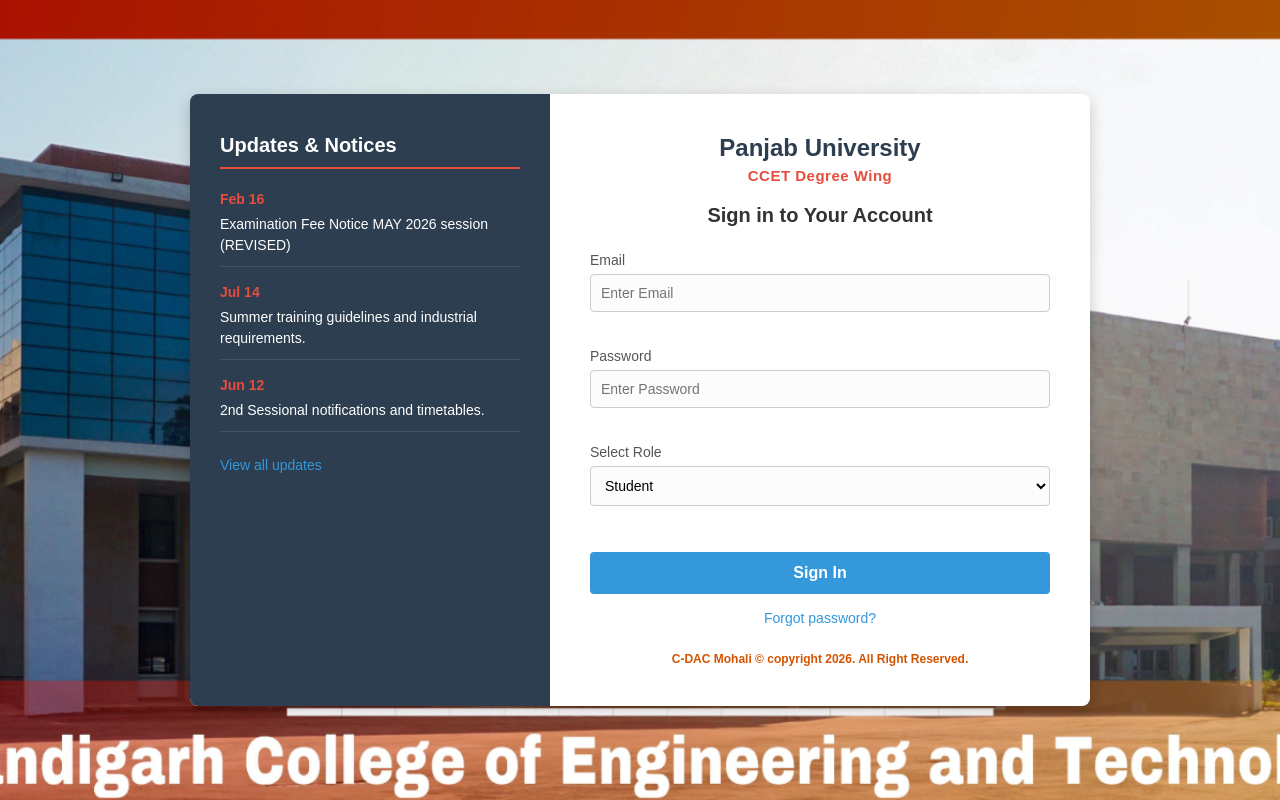
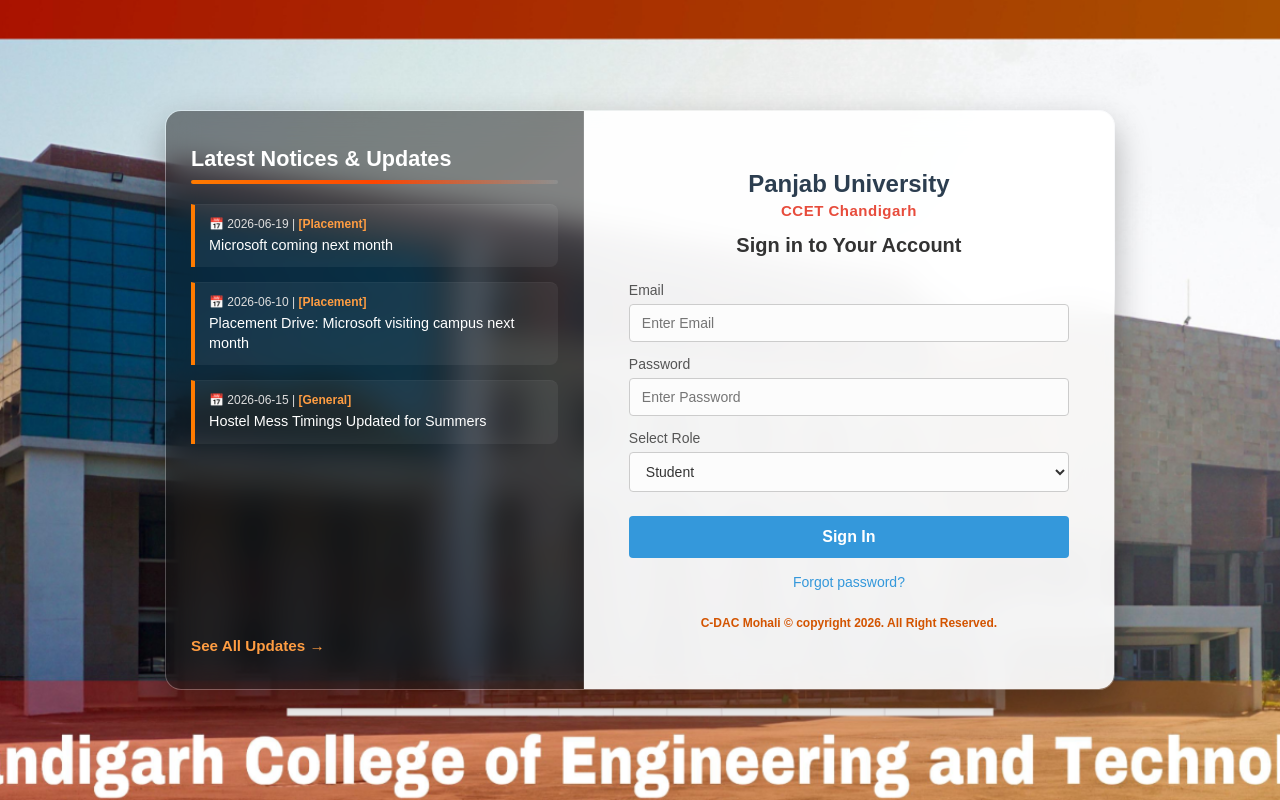
Before and after one commit to Ayush-Garg-CSE/ccet-academic-portal, a Flask app: page / in a window 1280 px wide. Run offline with Flask 3, Linux system fonts and the light colour scheme; data comes from the database, SQL or seed files in the repository; both versions use the stored data as it was after the commit.

Commit message:
Feat: Complete glassmorphic login portal with automated notice rolling queue

```diff
--- a/app.py
+++ b/app.py
@@ -4,20 +4,32 @@
 app = Flask(__name__)
 app.secret_key = "your_secret_key"
 
+# Helper function to connect to SQLite and return dictionary rows
+def get_db_connection():
+    conn = sqlite3.connect("users.db")
+    conn.row_factory = sqlite3.Row  # Allows accessing columns by name like row['title']
+    return conn
+
+# --- 1. HOME PORTAL ROUTE ---
 @app.route("/")
 def home():
-    return render_template("index.html")
+    conn = get_db_connection()
+    # Fetch all notices sorted by newest ID first
+    db_notices = conn.execute("SELECT * FROM notices ORDER BY id DESC").fetchall()
+    conn.close()
 
+    # Only pass the latest 3 notices to the front page frosted card
+    return render_template("index.html", latest_notices=db_notices[:3])
+
+# --- 2. LOGIN SYSTEM ---
 @app.route("/login", methods=["POST"])
 def login():
     email = request.form.get("email")
     password = request.form.get("password")
     role = request.form.get("role")
 
-    conn = sqlite3.connect("users.db")
-    cursor = conn.cursor()
-    cursor.execute("SELECT * FROM users WHERE email=? AND password=? AND role=?", (email, password, role))
-    user = cursor.fetchone()
+    conn = get_db_connection()
+    user = conn.execute("SELECT * FROM users WHERE email=? AND password=? AND role=?", (email, password, role)).fetchone()
     conn.close()
 
     if user:
@@ -32,13 +44,55 @@
     else:
         return "Access Denied. Invalid credentials or role."
 
+# --- 3. STUDENT / FACULTY DASHBOARD ---
 @app.route("/dashboard")
 def dashboard():
     user_data = session.get('user_data')
     if not user_data:
-        return redirect("/")  # redirect to login if not logged in
+        return redirect("/")
     return render_template("dashboard.html", user=user_data)
 
+# --- 4. SEE ALL NOTICES PAGE ---
+@app.route("/all-notices")
+def all_notices():
+    conn = get_db_connection()
+    db_notices = conn.execute("SELECT * FROM notices ORDER BY id DESC").fetchall()
+    conn.close()
+    return render_template("all_notices.html", total_notices=db_notices)
+
+
+# --- 5. AUTOMATED LIVE UPDATES ADMIN PANEL ---
+@app.route("/admin/add-notice", methods=["GET", "POST"])
+def add_notice():
+    if request.method == "POST":
+        date = request.form.get("date")
+        category = request.form.get("category")
+        title = request.form.get("title")
+
+        conn = get_db_connection()
+
+        # 1. Insert the brand new announcement row
+        conn.execute("INSERT INTO notices (date, title, category) VALUES (?, ?, ?)", (date, title, category))
+        conn.commit()
+
+        # 2. Check if total notice count exceeds 4
+        db_notices = conn.execute("SELECT id FROM notices ORDER BY id DESC").fetchall()
+
+        if len(db_notices) > 4:
+            # Gather all IDs beyond the newest 4 and delete them permanently
+            old_ids = [row["id"] for row in db_notices[4:]]
+            for old_id in old_ids:
+                conn.execute("DELETE FROM notices WHERE id = ?", (old_id,))
+            conn.commit()
+
+        conn.close()
+        return redirect("/") # Redirect back to home to instantly view changes!
+
+    # If GET request, render the separated admin HTML template file instead
+    return render_template("admin_notice.html")
+
+if __name__ == "__main__":
+    app.run(debug=True)
 # -------------------------
 # Workflow page
 # -------------------------
--- a/static/style.css
+++ b/static/style.css
@@ -6,9 +6,9 @@
     font-family: Arial, sans-serif;
 }
 
-/* =========================
-    LOGIN PAGE STYLES
-   ========================= */
+/* ==========================================
+    BODY & BACKGROUND LAYOUT
+   ========================================== */
 body.login-page {
     background-image: url("/static/bg.jpg.png");
     background-size: cover;
@@ -22,113 +22,183 @@
     height: 100vh;
 }
 
-.login-container {
+/* ==========================================
+    THE MAIN BOX CONTAINER (Frosted Glass Effect)
+   ========================================== */
+.portal-main-container {
     display: flex;
-    width: 900px;
-    background: #ffffff;
-    box-shadow: 0 5px 15px rgba(0,0,0,0.2);
-    border-radius: 8px;
-    overflow: hidden;
+    width: 950px;
+    max-width: 95%;
+    height: 580px; /* Locked height to prevent sprawling */
+    background: rgba(255, 255, 255, 0.06); /* Highly transparent glass layer */
+    backdrop-filter: blur(15px) saturate(110%); /* Strong glassy blur */
+    -webkit-backdrop-filter: blur(15px) saturate(110%);
+    border: 1px solid rgba(255, 255, 255, 0.2); /* Edge sheen */
+    border-radius: 16px;
+    overflow: hidden; /* Clips children inside the rounded corners */
+    box-shadow: 0 15px 35px rgba(0, 0, 0, 0.3);
 }
 
-.notices-section {
-    width: 40%;
-    background-color: #2c3e50;
-    color: #ffffff;
-    padding: 40px 30px;
+/* ==========================================
+    LEFT SECTION: NOTICES (Dark Translucent Glass)
+   ========================================== */
+.portal-notice-side {
+    flex: 1;
+    background: rgba(0, 0, 0, 0.45); /* Dark shade layer over background photo */
+    padding: 35px 25px;
+    display: flex;
+    flex-direction: column;
+    justify-content: space-between;
+    border-right: 1px solid rgba(255, 255, 255, 0.1);
 }
 
-.notices-section h2 {
-    font-size: 20px;
-    margin-bottom: 20px;
-    border-bottom: 2px solid #e74c3c;
-    padding-bottom: 10px;
+.portal-notice-side h2 {
+    color: #ffffff;
+    font-size: 1.35rem;
+    margin: 0;
+    padding-bottom: 12px;
+    position: relative;
+    font-weight: bold;
 }
 
-.notice-list {
-    list-style: none;
+/* Orange Multicolored Accent Strip Under Title */
+.portal-notice-side h2::after {
+    content: "";
+    position: absolute;
+    bottom: 0;
+    left: 0;
+    width: 100%;
+    height: 4px;
+    background: linear-gradient(90deg, #ff7b00 0%, #ff4500 50%, rgba(255, 255, 255, 0.1) 100%);
+    border-radius: 2px;
 }
 
-.notice-list li {
-    margin-bottom: 15px;
-    font-size: 14px;
-    line-height: 1.5;
-    border-bottom: 1px solid rgba(255,255,255,0.1);
-    padding-bottom: 10px;
+.notices-wrapper {
+    margin-top: 20px;
+    flex-grow: 1;
 }
 
-.notice-list .date {
-    font-weight: bold;
-    color: #e74c3c;
+/* Individual Sleek Notice Blocks */
+.portal-notice-card {
+    background: rgba(255, 255, 255, 0.06);
+    border-left: 4px solid #ff7b00; /* Distinct orange indicator edge */
+    padding: 12px 14px;
+    margin-bottom: 15px;
+    border-radius: 0 8px 8px 0;
+    border-top: 1px solid rgba(255, 255, 255, 0.03);
+    transition: all 0.2s ease;
+}
+
+.portal-notice-card:hover {
+    background: rgba(255, 255, 255, 0.12);
+    transform: translateX(5px); /* Clean slide motion on hover */
+}
+
+.portal-notice-meta {
+    font-size: 0.75rem;
+    color: #dddddd;
     display: block;
     margin-bottom: 4px;
 }
 
-.view-all {
-    color: #3498db;
-    text-decoration: none;
-    font-size: 14px;
-    display: inline-block;
-    margin-top: 10px;
+.portal-notice-category {
+    font-weight: bold;
+    color: #ff9d42; /* Visible orange tone text */
 }
 
-.login-section {
-    width: 60%;
-    padding: 40px;
+.portal-notice-title {
+    color: #ffffff;
+    font-weight: 500;
+    font-size: 0.9rem;
+    margin: 0;
+    line-height: 1.4;
+}
+
+.portal-see-all-btn {
+    color: #ff9d42;
+    text-decoration: none;
+    font-weight: bold;
+    font-size: 0.95rem;
+    display: inline-block;
+    transition: color 0.2s;
+}
+
+.portal-see-all-btn:hover {
+    color: #ffbe82;
+    text-decoration: underline;
+}
+
+/* ==========================================
+    RIGHT SECTION: LOGIN (Clean Bright Profile)
+   ========================================== */
+.portal-login-side {
+    flex: 1.2;
+    background: rgba(255, 255, 255, 0.92); /* Solid base for sharp input tracking */
+    padding: 35px 45px;
     display: flex;
     flex-direction: column;
-    justify-content: space-between;
+    justify-content: center;
 }
 
 .logo-container {
     text-align: center;
-    margin-bottom: 20px;
+    margin-bottom: 15px;
 }
 
 .logo-container h3 {
     color: #2c3e50;
     font-size: 24px;
+    margin: 0;
 }
 
-.logo-container p {
+.logo-container .sub-branch {
     color: #e74c3c;
     font-size: 15px;
     font-weight: bold;
     letter-spacing: 0.5px;
-    margin-top: 5px;
+    margin-top: 4px;
 }
 
-.login-box h2 {
+.portal-login-side h2 {
     text-align: center;
     font-size: 20px;
     margin-bottom: 25px;
     color: #333333;
 }
 
-.input-group {
-    margin-bottom: 20px;
+/* Field Configurations */
+.portal-input-group {
+    margin-bottom: 14px;
+    display: flex;
+    flex-direction: column;
 }
 
-.input-group label {
+.portal-input-group label {
     display: block;
     margin-bottom: 6px;
     font-size: 14px;
     color: #555555;
     font-weight: 500;
+    text-align: left;
 }
 
-.input-group input, .input-group select {
+.portal-input-group input, .portal-input-group select {
     width: 100%;
-    padding: 10px;
+    padding: 10px 12px;
     border: 1px solid #cccccc;
     border-radius: 4px;
     font-size: 14px;
     background-color: #fcfcfc;
-    margin-bottom: 16px;
-    box-sizing: border-box;
+    color: #333;
+    outline: none;
 }
 
-.btn-submit {
+.portal-input-group input:focus {
+    border-color: #e74c3c;
+}
+
+/* Sign In Action button styling */
+.portal-signin-btn {
     width: 100%;
     padding: 12px;
     background-color: #3498db;
@@ -142,8 +212,22 @@
     margin-top: 10px;
 }
 
-.btn-submit:hover {
+.portal-signin-btn:hover {
     background-color: #2980b9;
+}
+
+.form-footer {
+    text-align: center;
+    margin-top: 15px;
+}
+
+.portal-forgot-pass {
+    color: #3498db;
+    text-decoration: none;
+    font-size: 14px;
+}
+.portal-forgot-pass:hover {
+    text-decoration: underline;
 }
 
 .footer-login {
@@ -152,21 +236,7 @@
     font-size: 12px;
     font-weight: bold;
     margin-top: 25px;
-    width: 100%;
 }
-
-.form-footer {
-    text-align: center;
-    margin-top: 15px;
-    margin-bottom: 5px;
-}
-
-.form-footer a {
-    color: #3498db;
-    text-decoration: none;
-    font-size: 14px;
-}
-
 /* =========================
    DASHBOARD PAGE STYLES
    ========================= */
--- a/templates/index.html
+++ b/templates/index.html
@@ -4,47 +4,50 @@
     <meta charset="UTF-8">
     <meta name="viewport" content="width=device-width, initial-scale=1.0">
     <title>eAkadamik | UIET Chandigarh</title>
-    <link rel="stylesheet" href="../static/style.css?v=3">
+    <link rel="stylesheet" href="../static/style.css?v=4">
 </head>
 <body class="login-page">
-    <div class="login-container">
 
-        <div class="notices-section">
-            <h2>Updates & Notices</h2>
-            <ul class="notice-list">
-                <li><span class="date">Feb 16</span> Examination Fee Notice MAY 2026 session (REVISED)</li>
-                <li><span class="date">Jul 14</span> Summer training guidelines and industrial requirements.</li>
-                <li><span class="date">Jun 12</span> 2nd Sessional notifications and timetables.</li>
-            </ul>
-            <a href="#" class="view-all">View all updates</a>
+    <div class="portal-main-container">
+
+        <div class="portal-notice-side">
+            <h2>Latest Notices & Updates</h2>
+
+            <div class="notices-wrapper">
+                {% for notice in latest_notices %}
+                <div class="portal-notice-card">
+                    <span class="portal-notice-meta">
+                        📅 {{ notice.date }} | <span class="portal-notice-category">[{{ notice.category }}]</span>
+                    </span>
+                    <p class="portal-notice-title">{{ notice.title }}</p>
+                </div>
+                {% endfor %}
             </div>
 
-        <div class="login-section">
-            <div class="login-box">
+            <a href="/all-notices" class="portal-see-all-btn">See All Updates →</a>
+        </div>
+
+        <div class="portal-login-side">
             <div class="logo-container">
                 <h3>Panjab University</h3>
-                    <p>CCET Degree Wing</p>
+                <p class="sub-branch">CCET Chandigarh</p>
             </div>
 
             <h2>Sign in to Your Account</h2>
 
-                <!-- Updated form action to point to Flask backend -->
             <form action="http://127.0.0.1:5000/login" method="POST">
 
-
-
-                    <div class="input-group">
+                <div class="portal-input-group">
                     <label for="email">Email</label>
-                        <!-- Changed name to 'email' to match backend -->
                     <input type="text" id="email" name="email" placeholder="Enter Email" required>
                 </div>
 
-                    <div class="input-group">
+                <div class="portal-input-group">
                     <label for="password">Password</label>
                     <input type="password" id="password" name="password" placeholder="Enter Password" required>
                 </div>
 
-                    <div class="input-group">
+                <div class="portal-input-group">
                     <label for="role">Select Role</label>
                     <select id="role" name="role">
                         <option value="Student">Student</option>
@@ -60,10 +63,11 @@
                         <option value="SO">SO</option>
                     </select>
                 </div>
-                    <button type="submit" class="btn-submit">Sign In</button>
+
+                <button type="submit" class="portal-signin-btn">Sign In</button>
 
                 <div class="form-footer">
-                        <a href="#">Forgot password?</a>
+                    <a href="#" class="portal-forgot-pass">Forgot password?</a>
                 </div>
 
                 <div class="footer-login">
@@ -71,7 +75,8 @@
                 </div>
             </form>
         </div>
+
     </div>
-    </div>
+
 </body>
 </html>
```
Also changed, not shown: setup_db.py (+28 -0 lines), templates/admin_notice.html (added, +69 -0 lines), templates/all_notices.html (added, +120 -0 lines), users.db. Lines whose indentation alone changed are shown as unchanged.
